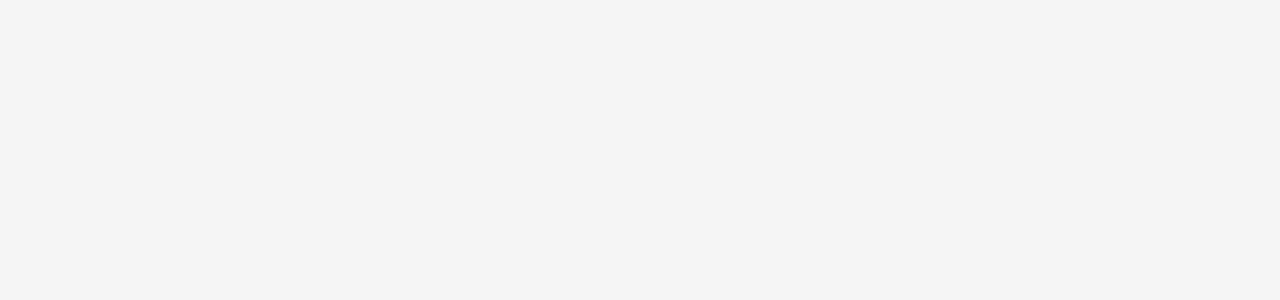
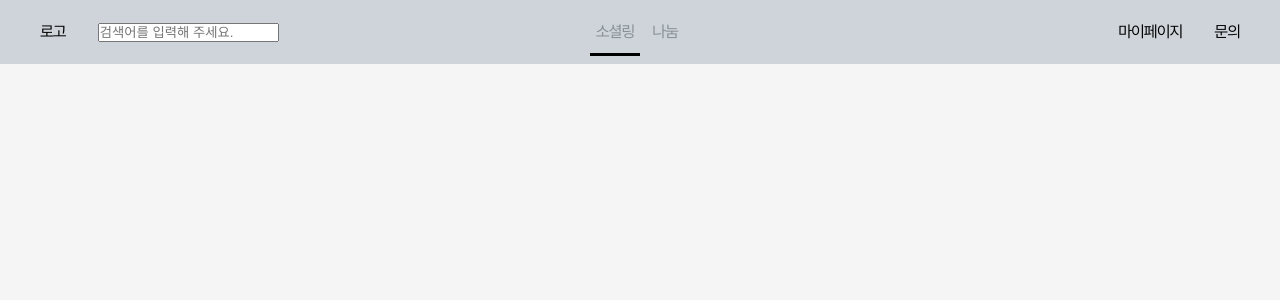
Before and after one commit to Sinchonthon2024/frontend, a React (Create React App) app: page / in a window 1280 px wide. Shown: the top 300 px of the page. Built offline with nearby package versions, Linux system fonts and the light colour scheme.

Commit message:
byul pull 전

```diff
--- a/src/App.js
+++ b/src/App.js
@@ -12,6 +12,9 @@ function App() {
   );
 }
 
-const Wrapper = styled.div``;
+const Wrapper = styled.div`
+  width: 100vw;
+  height: 100vh;
+`;
 
 export default App;
--- a/src/components/common/header.jsx
+++ b/src/components/common/header.jsx
@@ -1,14 +1,122 @@
+import { useEffect, useState } from "react";
+import { useLocation, useNavigate } from "react-router-dom";
 import styled from "styled-components";
 
 const Header = () => {
-  return <Wrapper></Wrapper>;
+  const location = useLocation();
+  const navigate = useNavigate();
+  const [locPos, setLocPos] = useState(0);
+  const [path, setPath] = useState("socialing");
+  useEffect(() => {
+    setPath(location.pathname.split("/")[1]);
+    const p = location.pathname.split("/")[1];
+    if (p === "socialing") setLocPos(0);
+    else if (p === "sharing") setLocPos(50);
+  }, [location]);
+  const onNaviClick = (e) => {
+    navigate(`/${e.target.id}`);
+  };
+  return (
+    <Wrapper>
+      <div className="right">
+        <Logo>로고</Logo>
+        <SearchBox
+          type="text"
+          placeholder="검색어를 입력해 주세요."
+        ></SearchBox>
+      </div>
+      <NaviTab>
+        <NaviBox>
+          {path === "socialing" ? (
+            <div
+              id="socialing"
+              style={{ color: "black", fontWeight: "800" }}
+              onClick={onNaviClick}
+            >
+              소셜링
+            </div>
+          ) : (
+            <div id="socialing" onClick={onNaviClick}>
+              소셜링
+            </div>
+          )}
+          {path === "sharing" ? (
+            <div
+              id="sharing"
+              style={{ color: "black", fontWeight: "800" }}
+              onClick={onNaviClick}
+            >
+              나눔
+            </div>
+          ) : (
+            <div id="sharing" onClick={onNaviClick}>
+              나눔
+            </div>
+          )}
+          <Navigator locpos={locPos}></Navigator>
+        </NaviBox>
+      </NaviTab>
+      <MenuTab>
+        <div>마이페이지</div>
+        <div>문의</div>
+      </MenuTab>
+    </Wrapper>
+  );
 };
+const NaviBox = styled.div`
+  position: relative;
+  display: grid;
+  grid-template-columns: 1fr 1fr;
+  height: 100%;
+  width: 100px;
+  div {
+    cursor: pointer;
+    display: flex;
+    align-items: center;
+    justify-content: center;
+    color: var(--text3);
+  }
+`;
+const Navigator = styled.div`
+  position: absolute;
+  bottom: 0.5rem;
+  height: 3px;
+  background-color: black;
+  width: 50px;
+  left: ${(props) => props.locpos}px;
+  transition: left 0.3s ease-in;
+`;
+const Logo = styled.div``;
+const SearchBox = styled.input``;
+const NaviTab = styled.div`
+  display: flex;
+  justify-content: center;
+  align-items: center;
+  gap: 2rem;
+`;
+const MenuTab = styled.div`
+  display: flex;
+  justify-content: end;
+  align-items: center;
+  gap: 2rem;
+  div {
+    cursor: pointer;
+  }
+`;
 const Wrapper = styled.div`
   width: 100%;
   height: 64px;
-  display: flex;
-  align-items: center;
+  display: grid;
+  grid-template-columns: 1fr 1fr 1fr;
   padding: 12px 0;
+  background-color: var(--text4);
+  padding: 0 40px;
+  .right {
+    display: flex;
+    justify-content: start;
+    align-items: center;
+    gap: 2rem;
+  }
 `;
 
 export default Header;
```
Also changed, not shown: src/Router.js (+8 -0 lines).
